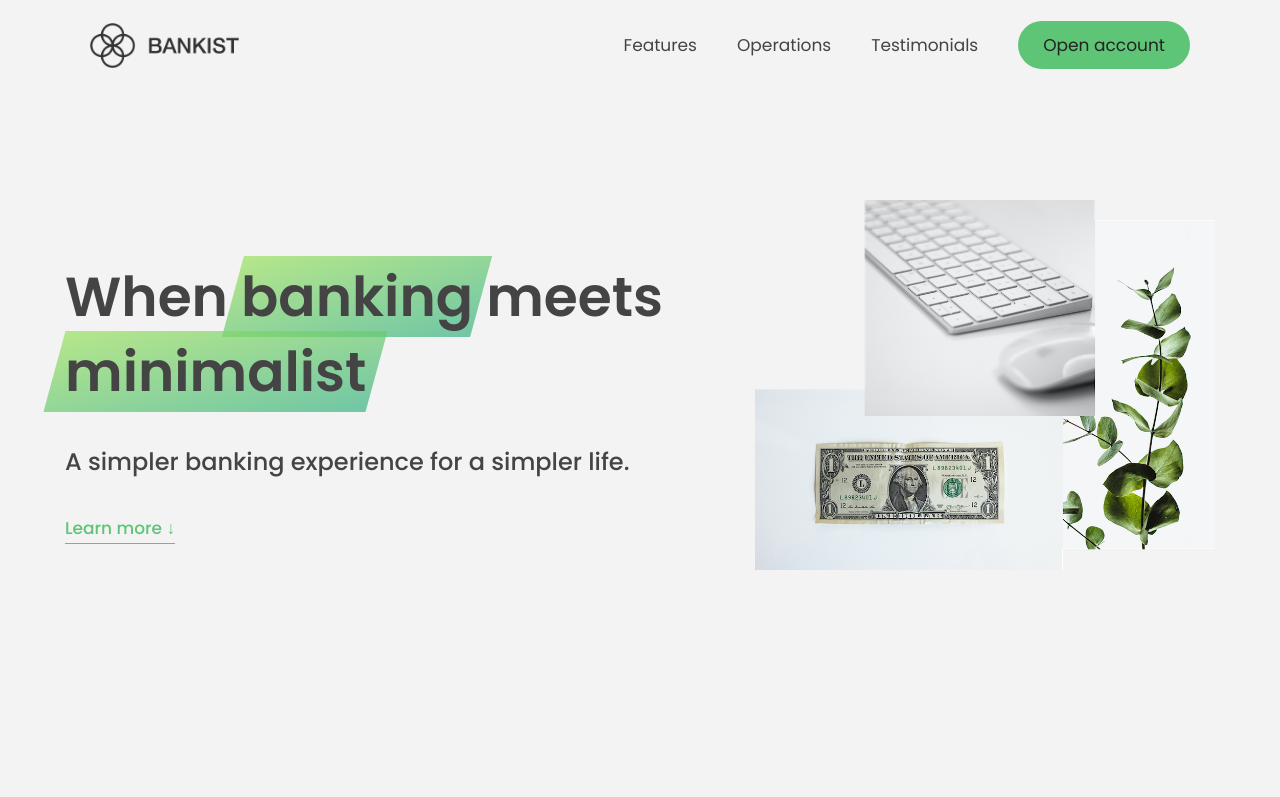
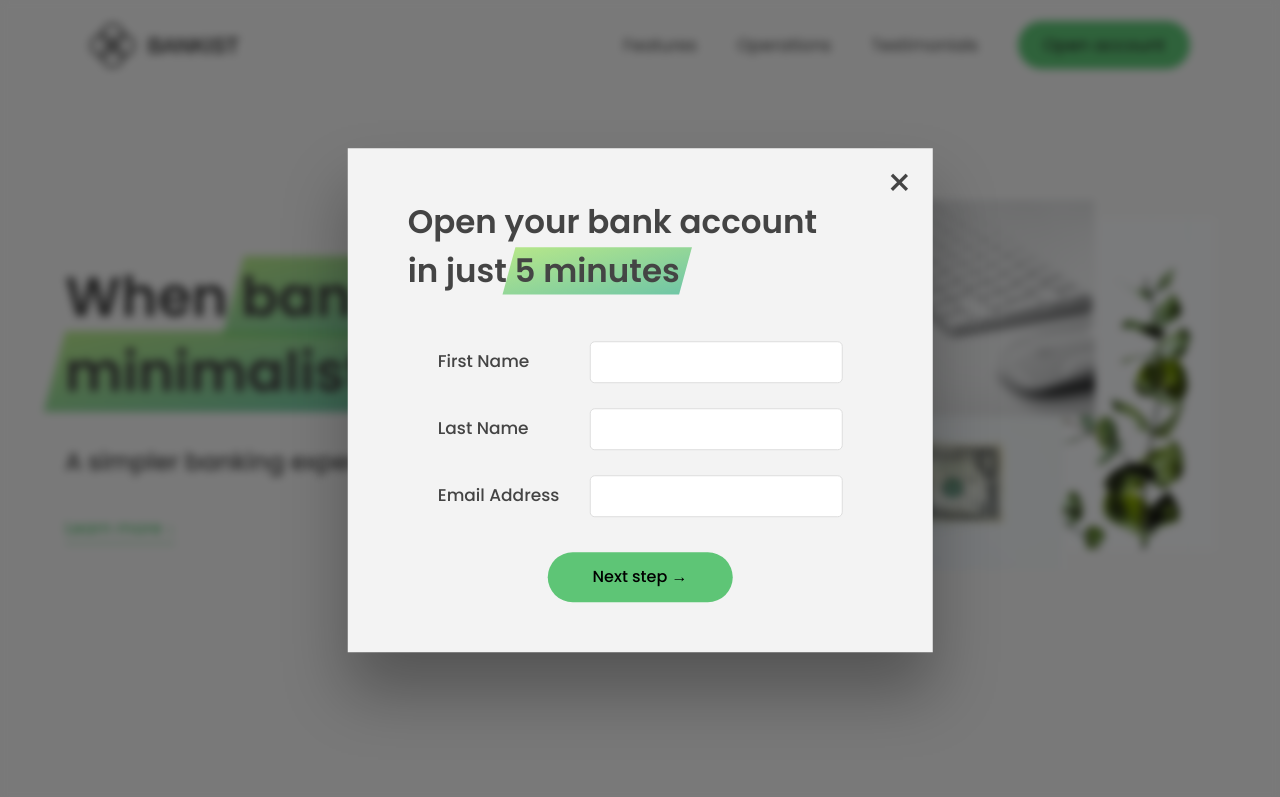
Before and after one commit to AlexSelby1/Bankist-DOM, a plain HTML site: page index.html in a window 1280 px wide. Both pictures are taken after a click on the link "Open account". Shown: the top 797 px of the page. Drawn offline with Linux system fonts and the light colour scheme.

Commit message:
add sign up modal window with js

```diff
--- a/index.html
+++ b/index.html
@@ -222,7 +222,6 @@
       </div>
       <button class="btn btn--show-modal">Open your free account today!</button>
     </section>
-
     <footer class="footer">
       <ul class="footer__nav">
         <li class="footer__item">
@@ -249,5 +248,24 @@
       </ul>
       <img src="img/icon.png" alt="Logo" class="footer__logo" />
     </footer>
+        <div class="modal hidden">
+      <button class="btn--close-modal">&times;</button>
+      <h2 class="modal__header">
+        Open your bank account <br />
+        in just <span class="highlight">5 minutes</span>
+      </h2>
+      <form class="modal__form">
+        <label>First Name</label>
+        <input type="text" />
+        <label>Last Name</label>
+        <input type="text" />
+        <label>Email Address</label>
+        <input type="email" />
+        <button class="btn">Next step &rarr;</button>
+      </form>
+    </div>
+    <div class="overlay hidden"></div>
+
+    <script src="script.js"></script>
   </body>
 </html>
--- a/script.js
+++ b/script.js
@@ -0,0 +1,31 @@
+"use strict";
+
+///////////////////////////////////////
+// Modal window
+
+const modal = document.querySelector(".modal");
+const overlay = document.querySelector(".overlay");
+const btnCloseModal = document.querySelector(".btn--close-modal");
+const btnsOpenModal = document.querySelectorAll(".btn--show-modal");
+
+const openModal = function () {
+  modal.classList.remove("hidden");
+  overlay.classList.remove("hidden");
+};
+
+const closeModal = function () {
+  modal.classList.add("hidden");
+  overlay.classList.add("hidden");
+};
+
+for (let i = 0; i < btnsOpenModal.length; i++)
+  btnsOpenModal[i].addEventListener("click", openModal);
+
+btnCloseModal.addEventListener("click", closeModal);
+overlay.addEventListener("click", closeModal);
+
+document.addEventListener("keydown", function (e) {
+  if (e.key === "Escape" && !modal.classList.contains("hidden")) {
+    closeModal();
+  }
+});
--- a/style.css
+++ b/style.css
@@ -382,3 +382,78 @@ h4 {
   color: #aaa;
   text-align: center;
 }
+
+/* MODAL WINDOW */
+.modal {
+  position: fixed;
+  top: 50%;
+  left: 50%;
+  transform: translate(-50%, -50%);
+  max-width: 60rem;
+  background-color: #f3f3f3;
+  padding: 5rem 6rem;
+  box-shadow: 0 4rem 6rem rgba(0, 0, 0, 0.3);
+  z-index: 1000;
+  transition: all 0.5s;
+}
+
+.overlay {
+  position: fixed;
+  top: 0;
+  left: 0;
+  width: 100%;
+  height: 100%;
+  background-color: rgba(0, 0, 0, 0.5);
+  backdrop-filter: blur(4px);
+  z-index: 100;
+  transition: all 0.5s;
+}
+
+.modal__header {
+  font-size: 3.25rem;
+  margin-bottom: 4.5rem;
+  line-height: 1.5;
+}
+
+.modal__form {
+  margin: 0 3rem;
+  display: grid;
+  grid-template-columns: 1fr 2fr;
+  align-items: center;
+  gap: 2.5rem;
+}
+
+.modal__form label {
+  font-size: 1.7rem;
+  font-weight: 500;
+}
+
+.modal__form input {
+  font-size: 1.7rem;
+  padding: 1rem 1.5rem;
+  border: 1px solid #ddd;
+  border-radius: 0.5rem;
+}
+
+.modal__form button {
+  grid-column: 1 / span 2;
+  justify-self: center;
+  margin-top: 1rem;
+}
+
+.btn--close-modal {
+  font-family: inherit;
+  color: inherit;
+  position: absolute;
+  top: 0.5rem;
+  right: 2rem;
+  font-size: 4rem;
+  cursor: pointer;
+  border: none;
+  background: none;
+}
+
+.hidden {
+  visibility: hidden;
+  opacity: 0;
+}
```
